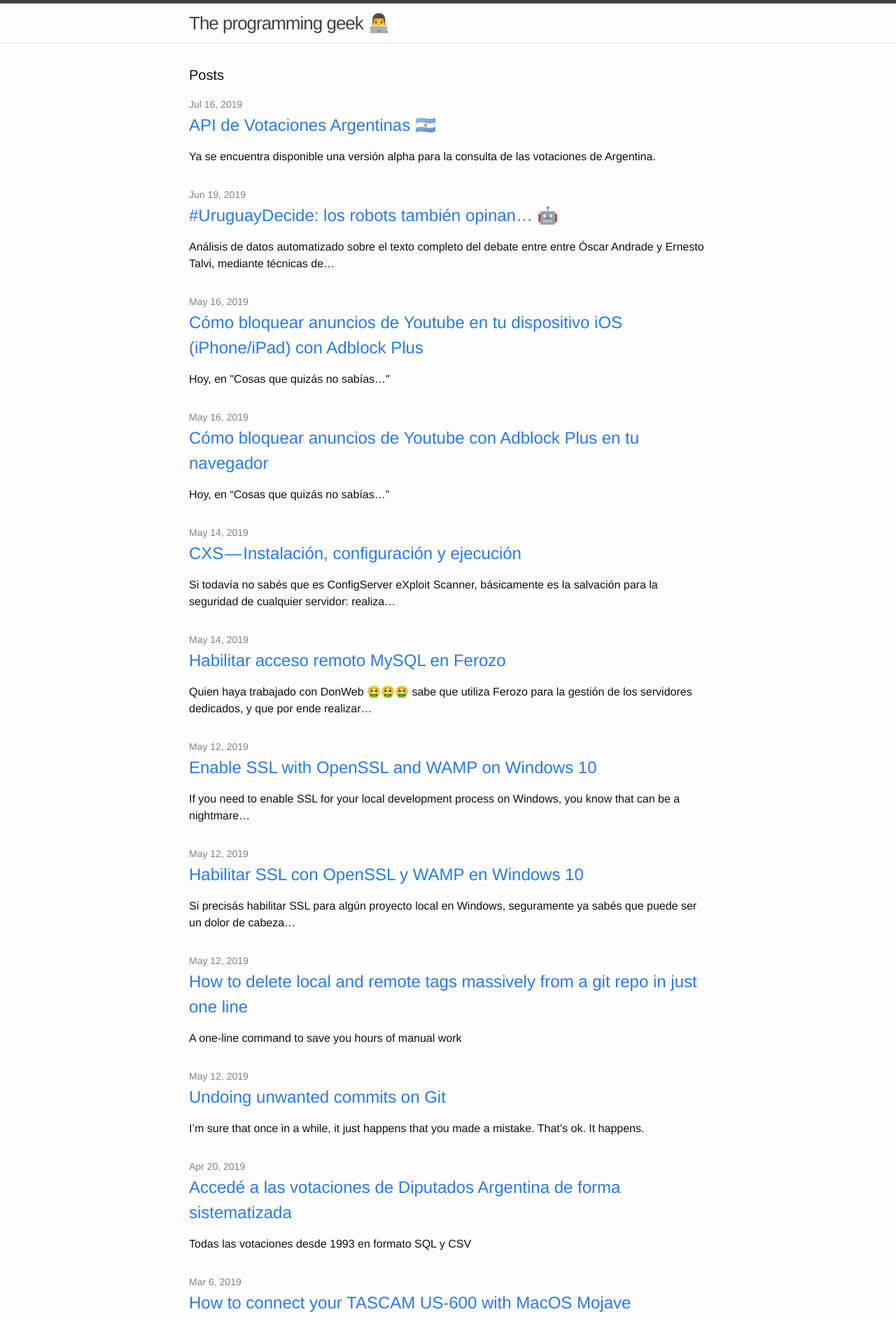
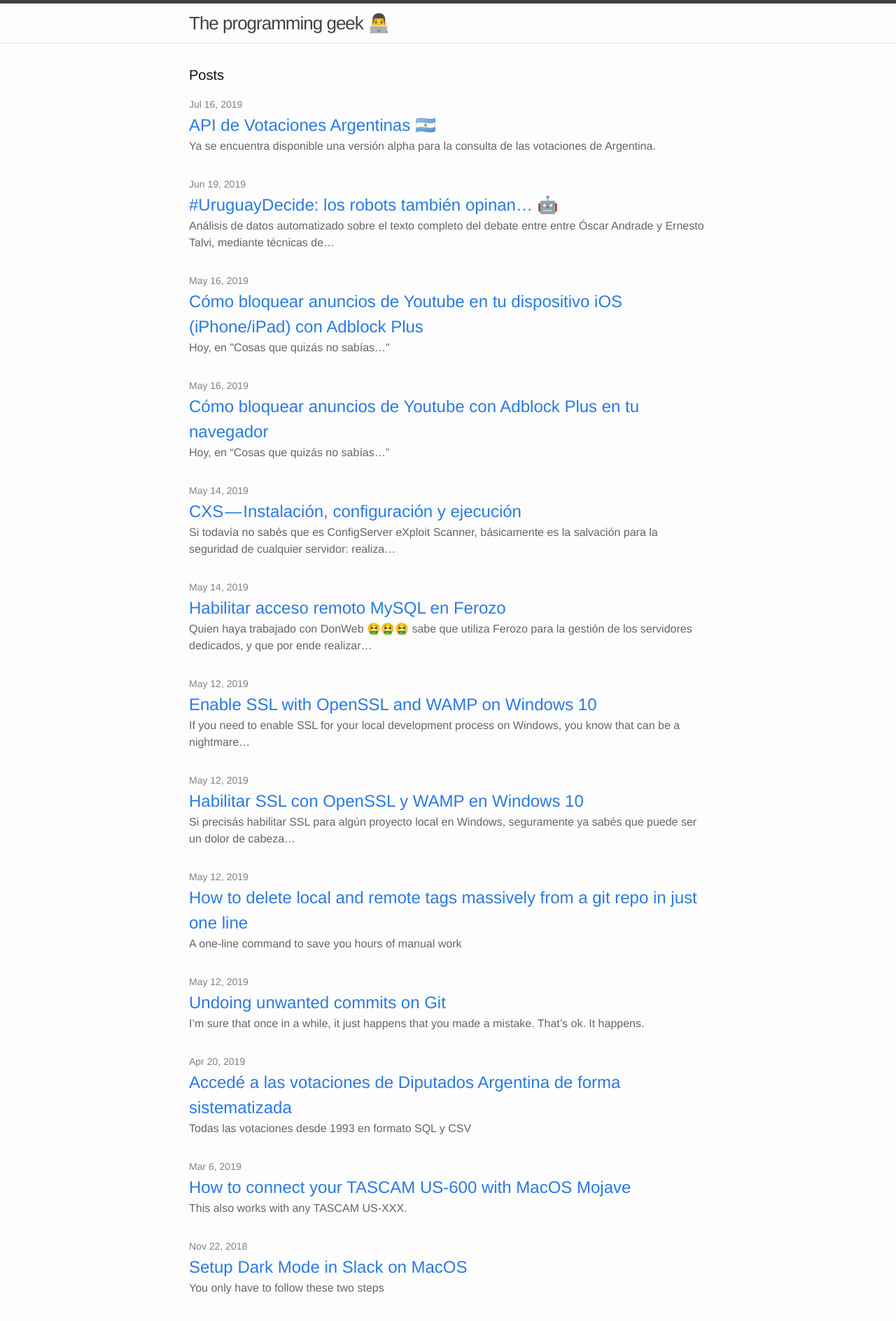
Before and after one commit to nahuelhds/nahuelhds.github.io, a Jekyll site: the page built from index.html, in a window 1280 px wide. Shown: the top 1888 px of the page at 70% size. Built offline with Jekyll 4.4.1, drawn with Linux system fonts in a browser that asks for light colours.

Commit message:
Excerpt styles

```diff
--- a/_sass/_layout.scss
+++ b/_sass/_layout.scss
@@ -213,6 +213,14 @@
     }
 }
 
+.post-excerpt {
+    color: #666;
+}
+
+.post-list > li > h2{
+    margin-bottom: 0;
+}
+
 .post-content {
     margin-bottom: $spacing-unit;
 
--- a/index.html
+++ b/index.html
@@ -14,7 +14,7 @@
         <h2>
           <a class="post-link" href="{{ post.url | prepend: site.baseurl }}">{{ post.title }}</a>
         </h2>
-        {{ post.excerpt }}
+        <span class="post-excerpt">{{ post.excerpt }}</span>
       </li>
     {% endfor %}
   </ul>
```
